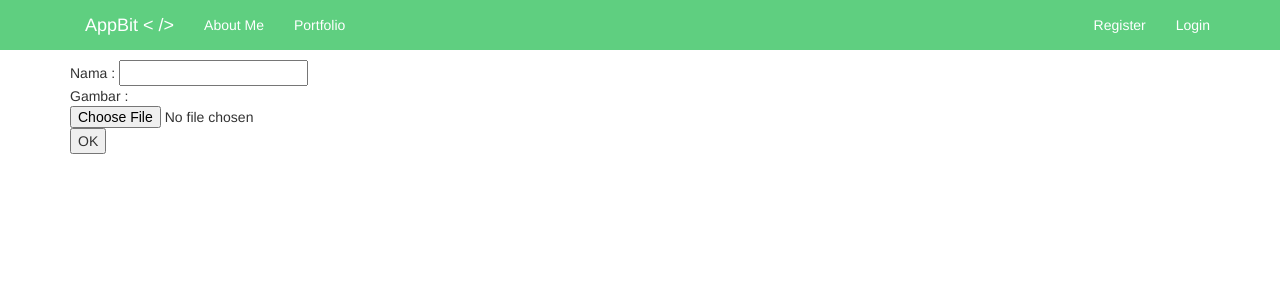
After one commit to aji-pratama/simple-web-django-auth, a Django app: page /upload_gambar/ in a window 1280 px wide. The commit adds this page. Shown: the top 300 px of the page. Run offline with Django 3.2, Linux system fonts and the light colour scheme; parts of the project's set-up code (start-up, migrations or seed data) failed here and were passed over; some libraries are stand-ins or nearby versions.

Commit message:
Upload Image successfull

```diff
--- a/djauth/urls.py
+++ b/djauth/urls.py
@@ -18,6 +18,8 @@ urlpatterns = patterns('',
 
 
     url(r'^portfolio/$', 'djauth.views.portfolio', name='portfolio'),
+    url(r'^upload_gambar/$', 'djauth.views.upload_gambar', name='upload_gambar'),
+
 
 )
 
--- a/djauth/views.py
+++ b/djauth/views.py
@@ -1,7 +1,6 @@
 from django.http import HttpResponse, HttpResponseRedirect
 from django.shortcuts import render_to_response
-
-from .models import About, Post, Komentar
+from .models import About, Post, Komentar, Gambar
 
 from django.template import RequestContext
 from django.contrib.auth.models import *
@@ -61,6 +60,7 @@ def about_detail(request):
     komentar = Komentar.objects.filter(untuk='about')
     return render_to_response('about_detail.html', locals(), context_instance=RequestContext(request))
 
+@login_required
 def about_komentar(request):
     about = About.objects.get(id=1)
     komentar = Komentar.objects.filter(untuk='about')
@@ -75,11 +75,22 @@ def about_komentar(request):
             k.save()
 
             return render_to_response('about_detail.html', locals(), context_instance=RequestContext(request))
-    return render_to_response('about_detail.html', locals(), context_instance=RequestContext(request))
+    return HttpResponse('Hanya bisa di askses oleh User')
 
 def portfolio(request):
     return render_to_response('portfolio.html', locals(), context_instance=RequestContext(request))
 
+def upload_gambar(request):
+    if request.POST:
+        nama = request.POST.get('nama')
+        gambar = request.FILES.get('gambar')
+        ga = Gambar(nama=nama, gambar=gambar)
+        ga.save()
+        image_result = open('media/image_upload/%s' % gambar,'wb')
+        image_result.write(gambar.read())
+
+        return render_to_response('portfolio.html', locals(), context_instance=RequestContext(request))
+    return render_to_response('upload_gambar.html', locals(), context_instance=RequestContext(request))
 
 
 
--- a/templates/about_detail.html
+++ b/templates/about_detail.html
@@ -13,6 +13,7 @@
   </p>
   {% endfor %}
 
+  {% if request.user.username %}
   <p>
     <form action="{% url about_komentar %}" method="post">{% csrf_token %}
       <input type="text" name="title">
@@ -22,4 +23,9 @@
       <input type="submit" name="submit" value="Send">
     </form>
   </p>
+  {% else %}
+    <p>
+      <a href="{% url login %}">Login Untuk Komentar</a>
+    </p>
+  {% endif %}
 {% endblock %}
--- a/templates/base.html
+++ b/templates/base.html
@@ -24,8 +24,12 @@
         </ul>
 
         <ul class="nav navbar-nav navbar-right">
+          {% if request.user.username %}
+          <li><a href="{% url logout %}"> Logout</a></li>
+          {% else %}
           <li><a href="{% url register %}"> Register</a></li>
           <li><a href="{% url login %}"> Login</a></li>
+          {% endif %}
         </ul>
       </div>
     </div>
--- /dev/null
+++ b/templates/upload_gambar.html
@@ -0,0 +1,10 @@
+{% extends "base.html" %}
+{% block content %}
+  <div class="">
+    <form class="" action="{% url upload_gambar %}" method="post" enctype="multipart/form-data"> {% csrf_token %}
+      Nama : <input type="text" name="nama"><br>
+      Gambar : <input type="file" name="gambar">
+      <input type="submit" name="submit" value="OK">
+    </form>
+  </div>
+{% endblock %}
```
Also changed, not shown: djauth/models.py (+3 -13 lines), djauth/forms.py (added), media/image_upload/lampue.jpg (added).
